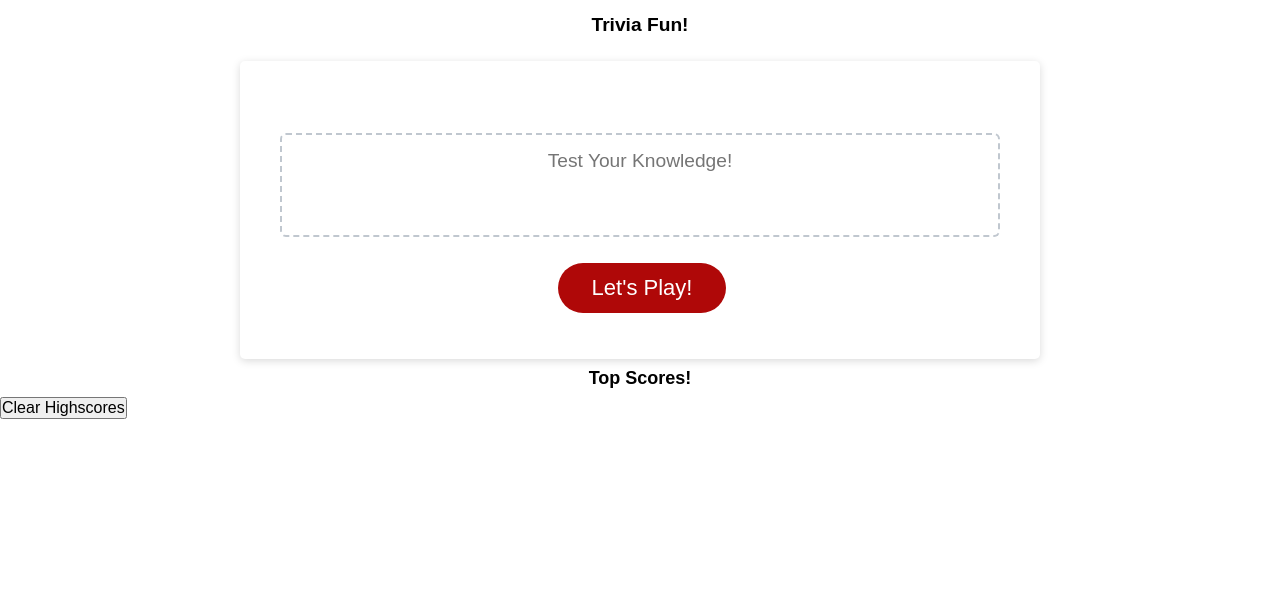
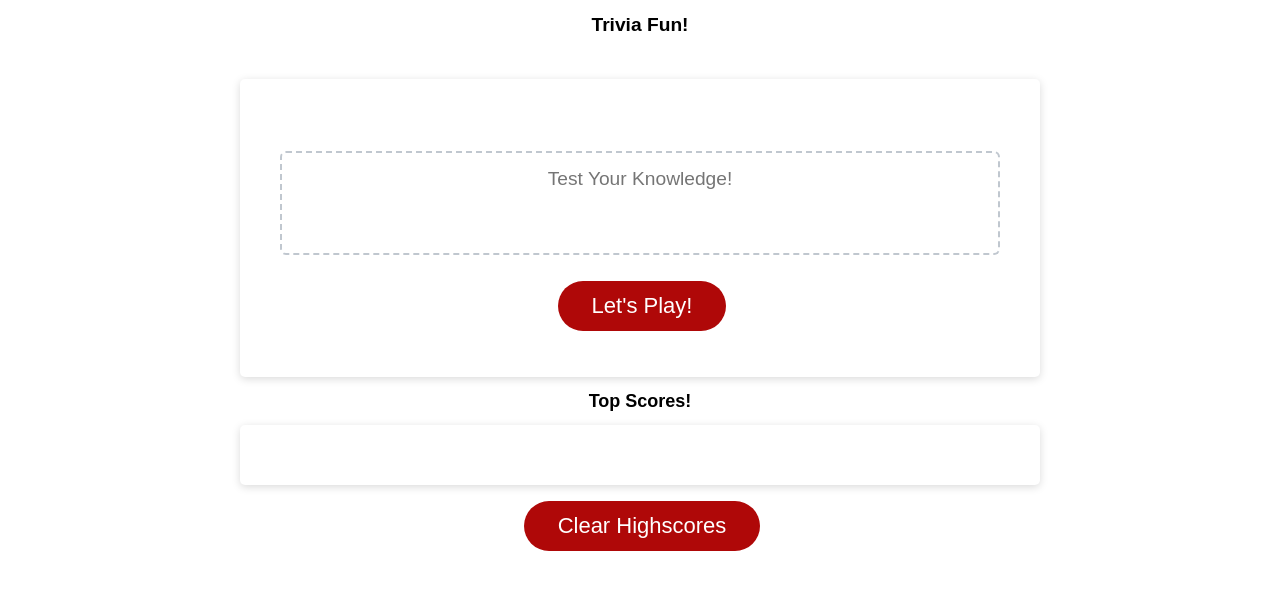
Before and after one commit to sdanimc/trivia-game, a plain HTML site: page index.html in a window 1280 px wide. Drawn offline with Linux system fonts and the light colour scheme.

Commit message:
eliminated and consolidated unneccessary code

```diff
--- a/assets/script.js
+++ b/assets/script.js
@@ -8,8 +8,6 @@ var timeLeft;
 //has to be undefined but declared outside of function so other function can affect it
 var currentScoreText = document.querySelector("#currentscore");
 var currentQuestion = 0;
-
-//showSavedScores();
 
 function showSavedScores() {
     var highscores = JSON.parse(window.localStorage.getItem("highscores")) || [];
@@ -29,7 +27,8 @@ function showSavedScores() {
     };
     for (var i = 0; i < highscores.length; i += 1) {
         var liItem = document.createElement("li");
-        liItem.textContent = highscores[i].score + " " + highscores[i].name + " Top Score!";
+        //liItem.textContent = highscores[i].score + " " + highscores[i].name + " Top Score!";
+        liItem.textContent = highscores[i].name + " had a Top Score of " + highscores[i].score + "!";
         olScores.appendChild(liItem);
     }
 };
--- a/assets/styles.css
+++ b/assets/styles.css
@@ -7,23 +7,7 @@ h1 {
 h2 {
     text-align: center;
     font-size: large;
-    padding: 6px;
-}
-
-h3 {
-    display: inline-block;
-}
-
-#scoreboard {
-    padding: 10px;
-}
-
-article {
-    border: 1px solid black;
-    line-height: 0;
-    max-width: 800px;
-    margin: 0 auto;
-    overflow: auto;
+    padding: 15px;
 }
 
 textarea {
@@ -32,13 +16,28 @@ textarea {
     text-align: center;
 }
 
-.savedscores {
-    margin-left: 20px;
+ol {
+    line-height: 0;
+    margin: 0 auto;
+    overflow: auto;
+    text-align: center;
+    background-color: hsl(0, 0%, 100%);
+    border-radius: 5px;
+    border-width: 1px;
+    box-shadow: rgba(0, 0, 0, 0.15) 0px 2px 8px 0px;
+    color: hsl(206, 17%, 28%);
+    font-size: 18px;
+    max-width: 800px;
+    padding: 30px 40px;
+}
+li {
+    line-height: 1.2rem;
     padding: 8px;
     width: 90%;
     resize: none;
     max-height: 0%;
     white-space: pre-wrap;
+    margin: auto;
 }
 
 .card {
@@ -57,7 +56,8 @@ textarea {
     min-height: 100px;
 }
 
-.card-footer {
+.card-footer,
+.scoreboard-footer {
     text-align: center;
 }
 
--- a/index.html
+++ b/index.html
@@ -28,22 +28,7 @@
     <aside class="top-5" id="scores">
         <h2 id="scoreboard">Top Scores!</h2>
         <ol id="highscores"></ol>
-        <button id="clear">Clear Highscores</button>
-        <!--<article class="savedscoreboard">
-            <textarea readonly id="1stscore" class="savedscores" placeholder="#1 Top Score! Your Name Here!"></textarea>
-        </article>
-        <article class="savedscoreboard">
-            <textarea readonly id="2ndscore" class="savedscores" placeholder="#2 Top Score! Your Name Here!"></textarea>
-        </article>
-        <article class="savedscoreboard">
-            <textarea readonly id="3rdscore" class="savedscores" placeholder="#3 Top 5 Scores! Your Name Here!"></textarea>
-        </article>
-        <article class="savedscoreboard">
-            <textarea readonly id="4thscore" class="savedscores" placeholder="#4 Top 5 Scores! Your Name Here!"></textarea>
-        </article>
-        <article class="savedscoreboard">
-            <textarea readonly id="5thscore" class="savedscores" placeholder="#5 Top 5 Scores! Your Name Here!"></textarea>
-        </article>-->
+        <div class="scoreboard-footer"><button id="clear" class="btn">Clear Highscores</button></div>
     </aside>
 
     <script src="./assets/script.js"></script>
```
